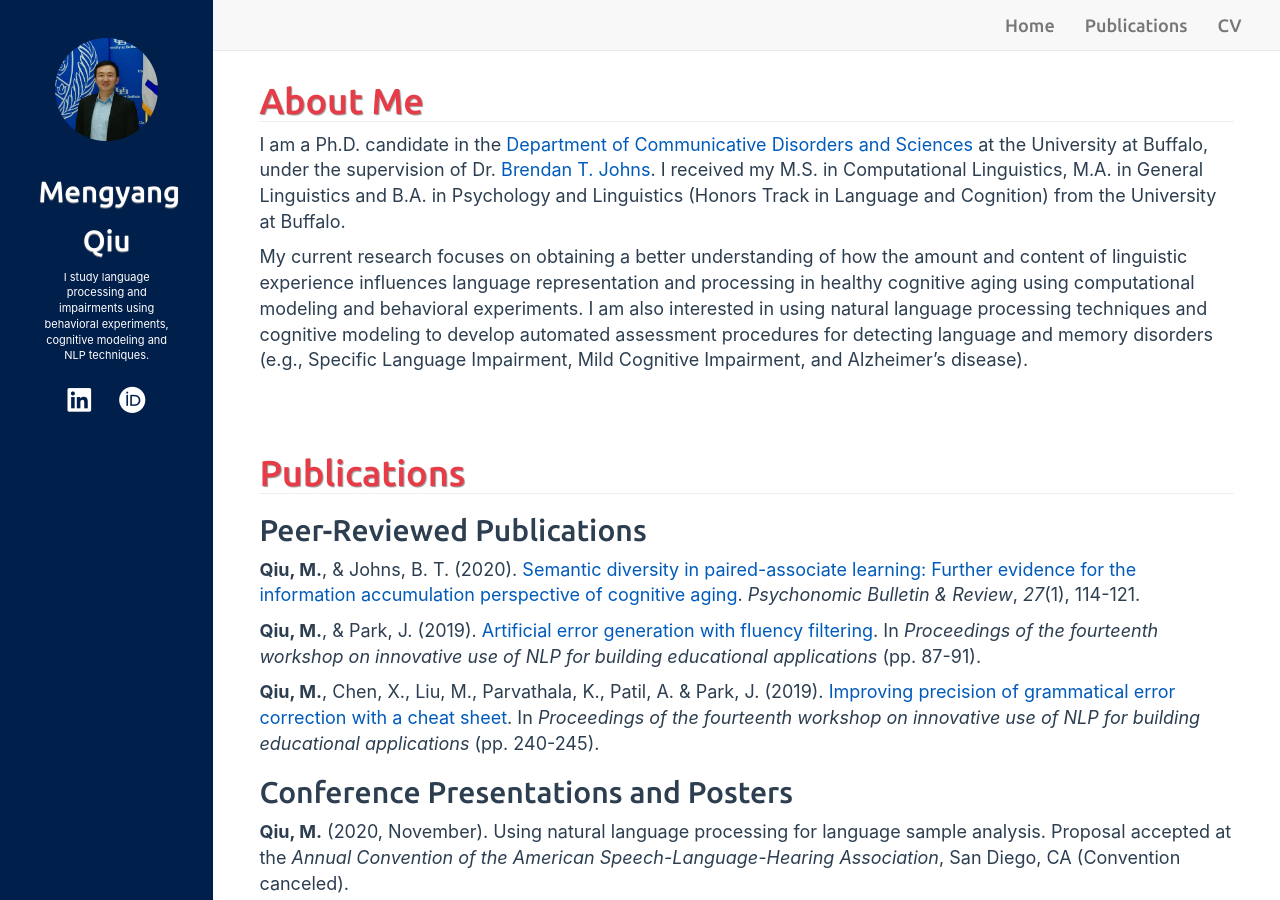
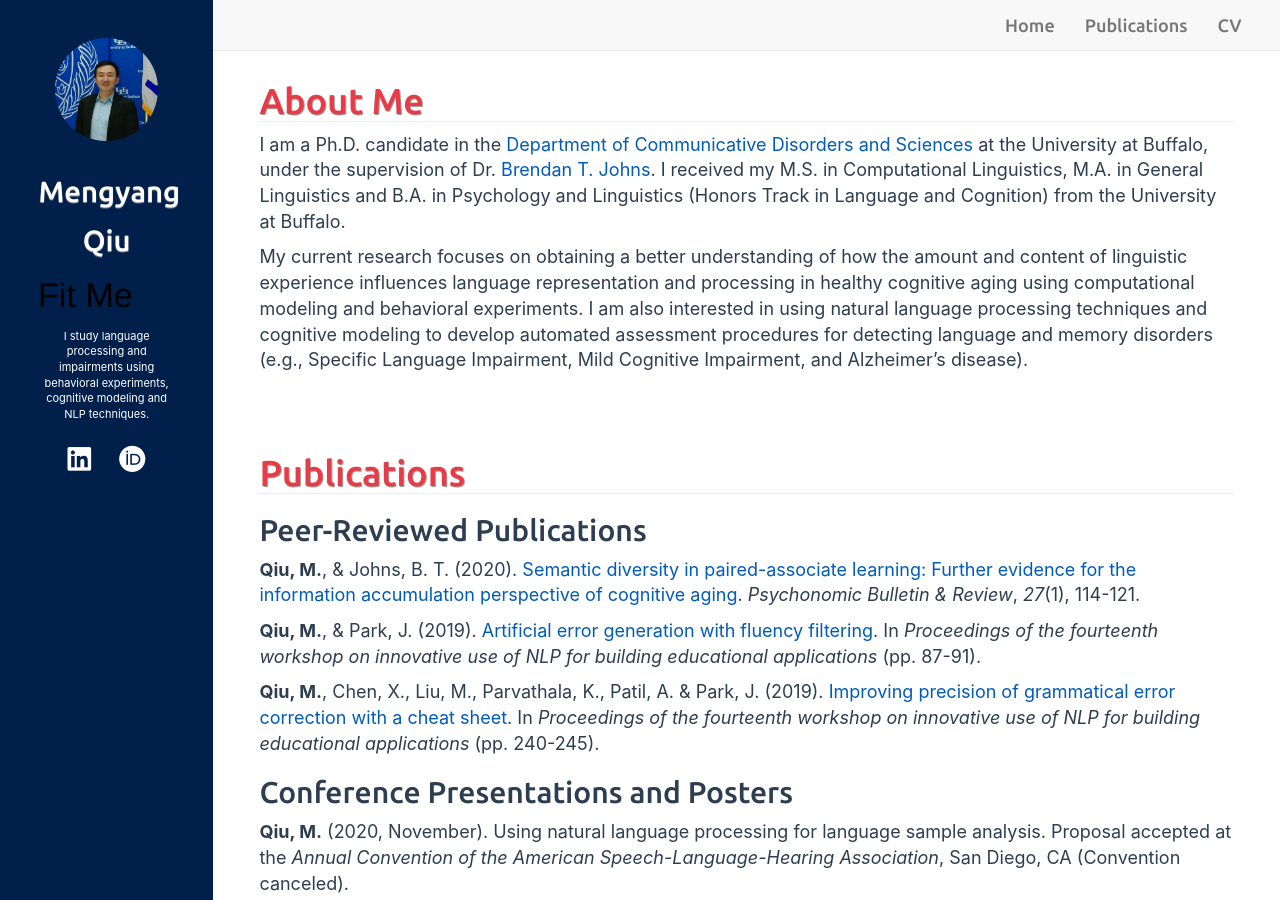
Before and after one commit to mengyangq/mengyangq.github.io, a Jekyll site: the page built from index.html, in a window 1280 px wide and 900 px high. Built offline with Jekyll 4.4.1, drawn with Linux system fonts in a browser that asks for light colours; nearby versions of some CDN libraries; a style sheet for code colours, icons or effects is not loaded.

Commit message:
Sun Oct 11 23:57:36 EDT 2020

```diff
--- a/_includes/sidebar.html
+++ b/_includes/sidebar.html
@@ -15,6 +15,12 @@
   <h3 class="title">
     <a href="{{ site.BASE_PATH }}/" style="font-size: 65%">{{ site.title }}</a>
   </h3>
+</div>
+
+<div class="sidebar-header" role="banner">
+  <svg viewBox="0 0 56 18">
+    <text x="0" y="15">Fit Me</text>
+  </svg>
 </div>
 
 <div id="bio" class="text-center">
```
